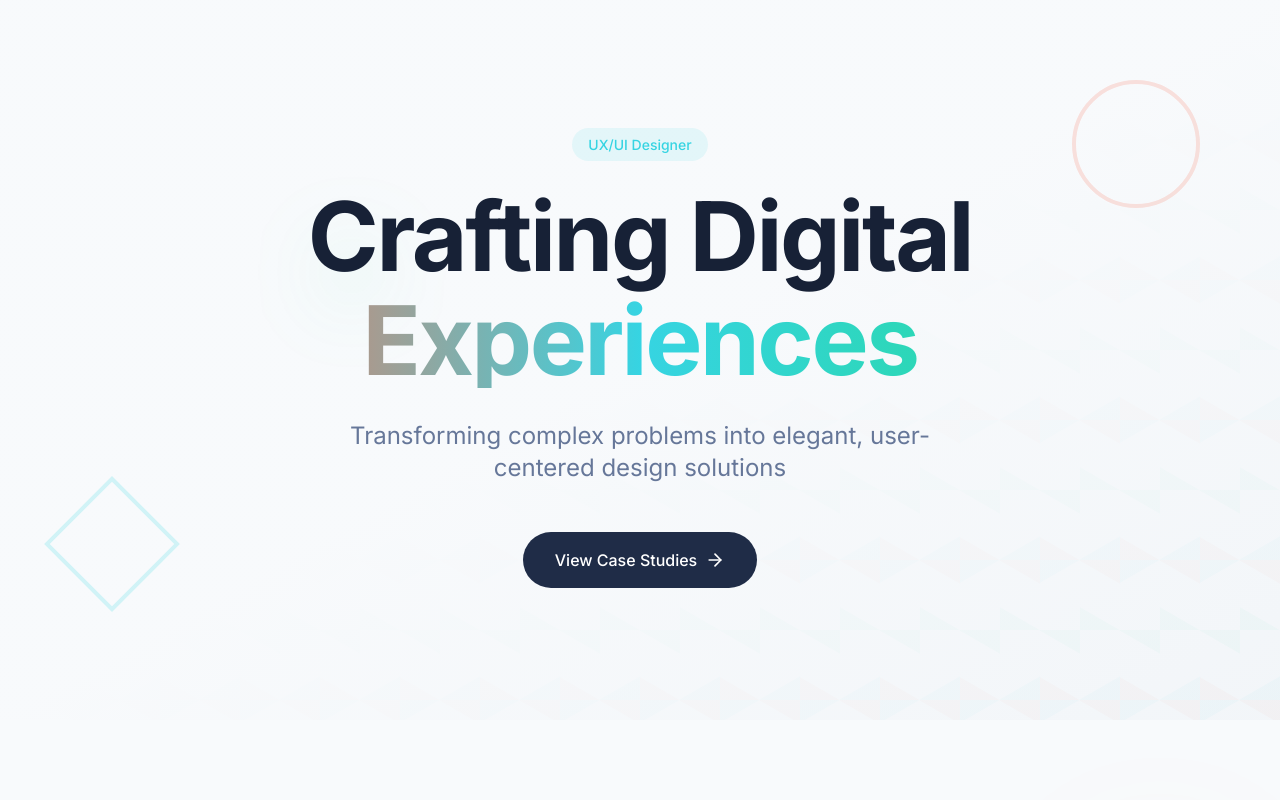
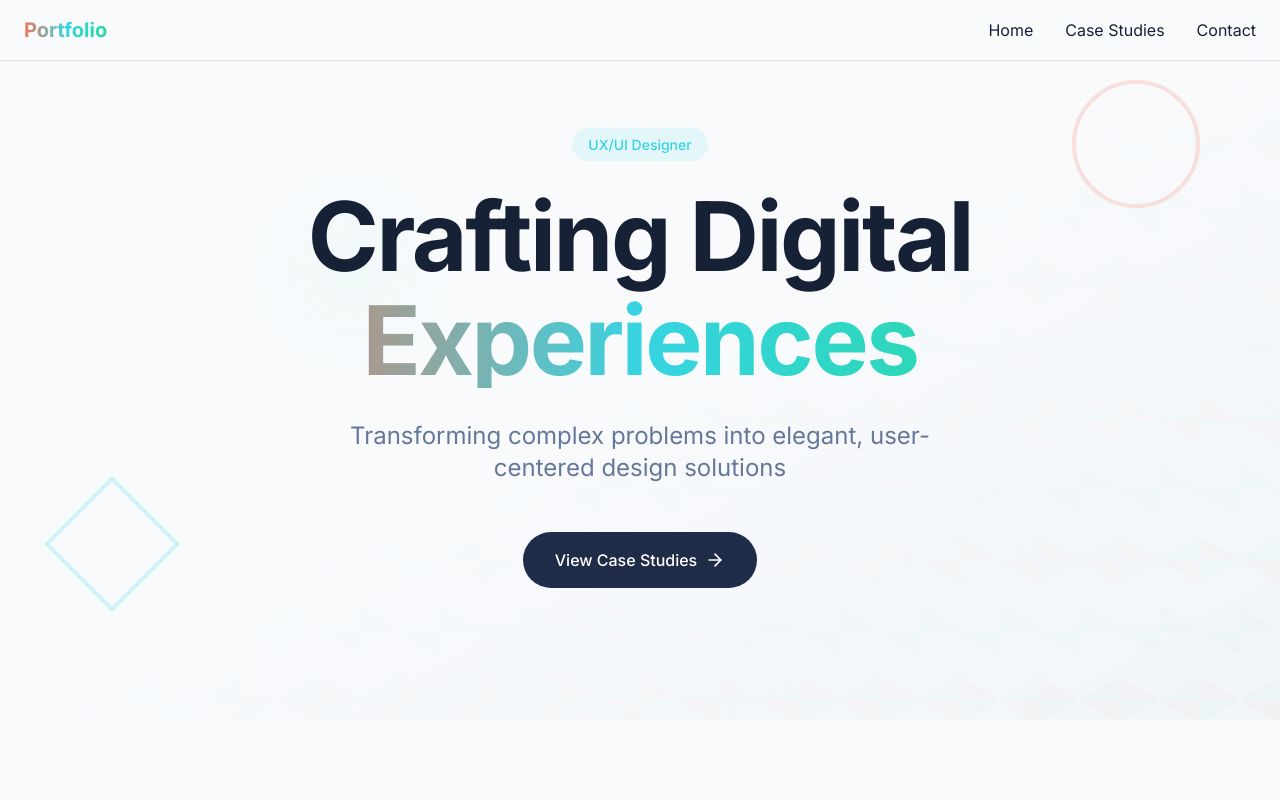
Before and after one commit to sansevna/geo-ux-folio, a React (Vite) app: page / in a window 1280 px wide. Shown: the top 800 px of the page. Built offline with nearby package versions, Linux system fonts and the light colour scheme; the HTML template or start-up script is replaced by a standard one.

Commit message:
Add navigation menu

```diff
--- /dev/null
+++ b/src/components/Navigation.tsx
@@ -0,0 +1,81 @@
+import { Menu, X } from "lucide-react";
+import { useState } from "react";
+
+const Navigation = () => {
+  const [isOpen, setIsOpen] = useState(false);
+
+  const scrollToSection = (id: string) => {
+    const element = document.getElementById(id);
+    element?.scrollIntoView({ behavior: "smooth" });
+    setIsOpen(false);
+  };
+
+  return (
+    <nav className="fixed top-0 left-0 right-0 z-50 bg-background/80 backdrop-blur-md border-b border-border">
+      <div className="container mx-auto px-6 py-4">
+        <div className="flex items-center justify-between">
+          <div className="text-xl font-bold bg-gradient-to-r from-accent-coral via-accent-cyan to-accent-emerald bg-clip-text text-transparent">
+            Portfolio
+          </div>
+
+          {/* Desktop Menu */}
+          <div className="hidden md:flex items-center gap-8">
+            <button
+              onClick={() => scrollToSection("hero")}
+              className="text-foreground hover:text-accent-cyan transition-colors"
+            >
+              Home
+            </button>
+            <button
+              onClick={() => scrollToSection("case-studies")}
+              className="text-foreground hover:text-accent-cyan transition-colors"
+            >
+              Case Studies
+            </button>
+            <button
+              onClick={() => scrollToSection("contact")}
+              className="text-foreground hover:text-accent-cyan transition-colors"
+            >
+              Contact
+            </button>
+          </div>
+
+          {/* Mobile Menu Button */}
+          <button
+            className="md:hidden"
+            onClick={() => setIsOpen(!isOpen)}
+            aria-label="Toggle menu"
+          >
+            {isOpen ? <X className="w-6 h-6" /> : <Menu className="w-6 h-6" />}
+          </button>
+        </div>
+
+        {/* Mobile Menu */}
+        {isOpen && (
+          <div className="md:hidden mt-4 flex flex-col gap-4">
+            <button
+              onClick={() => scrollToSection("hero")}
+              className="text-left text-foreground hover:text-accent-cyan transition-colors"
+            >
+              Home
+            </button>
+            <button
+              onClick={() => scrollToSection("case-studies")}
+              className="text-left text-foreground hover:text-accent-cyan transition-colors"
+            >
+              Case Studies
+            </button>
+            <button
+              onClick={() => scrollToSection("contact")}
+              className="text-left text-foreground hover:text-accent-cyan transition-colors"
+            >
+              Contact
+            </button>
+          </div>
+        )}
+      </div>
+    </nav>
+  );
+};
+
+export default Navigation;
--- a/src/pages/Index.tsx
+++ b/src/pages/Index.tsx
@@ -1,3 +1,4 @@
+import Navigation from "@/components/Navigation";
 import Hero from "@/components/Hero";
 import CaseStudies from "@/components/CaseStudies";
 import Contact from "@/components/Contact";
@@ -5,9 +6,16 @@ import Contact from "@/components/Contact";
 const Index = () => {
   return (
     <div className="min-h-screen">
-      <Hero />
-      <CaseStudies />
-      <Contact />
+      <Navigation />
+      <div id="hero">
+        <Hero />
+      </div>
+      <div id="case-studies">
+        <CaseStudies />
+      </div>
+      <div id="contact">
+        <Contact />
+      </div>
 
       <footer className="py-8 text-center text-sm text-muted-foreground border-t border-border">
         <p>© 2024 UX/UI Portfolio. Designed with passion.</p>
```
